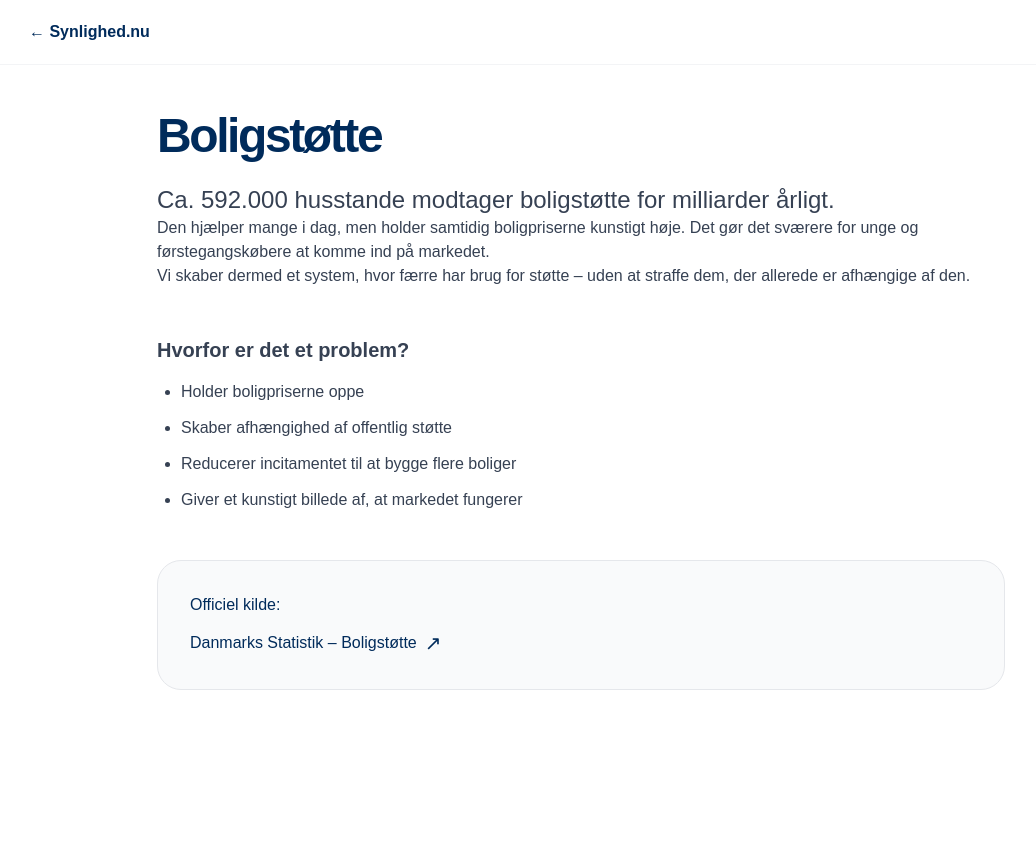
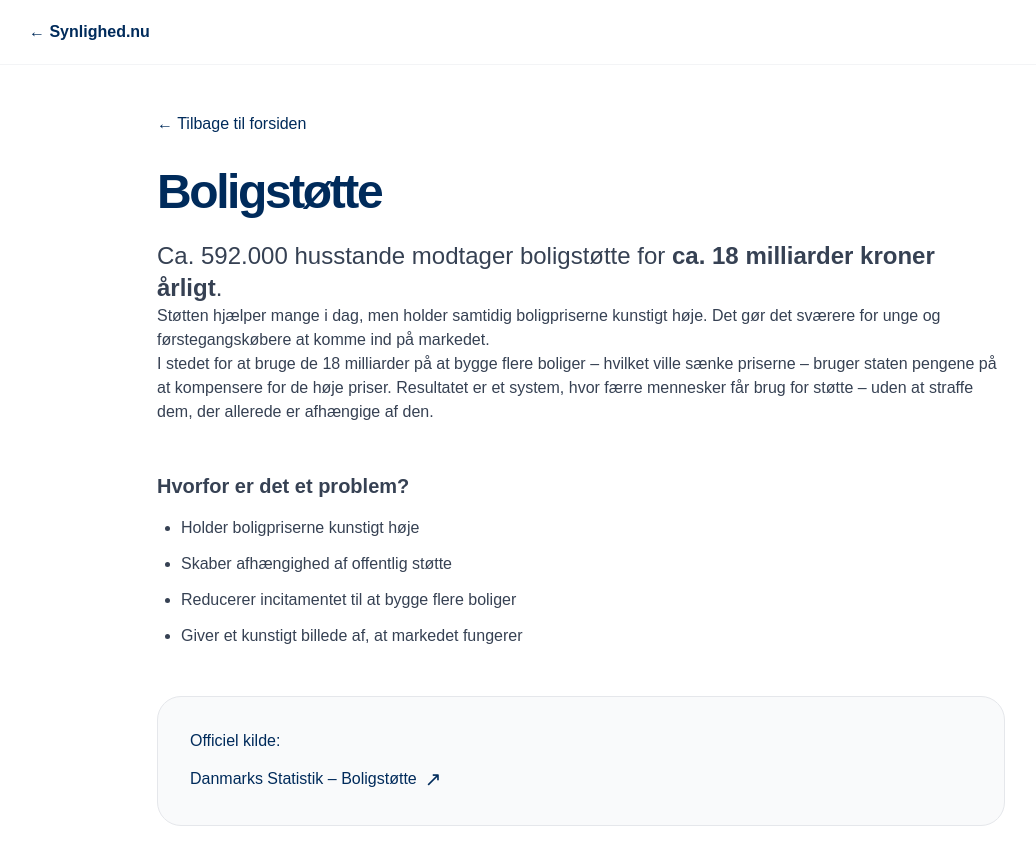
Before and after one commit to synlighed-nu/synlighed-nu-clean, a Next.js app: page /boligstotte in a window 1280 px wide. Shown: the top 864 px of the page, without its empty margins (59-1095 px from the left). Before the commit the page ends 800 px from the top, so only its background shows below. Built offline with nearby package versions, Linux system fonts and the light colour scheme.

Commit message:
Update page.tsx

```diff
--- a/app/boligstotte/page.tsx
+++ b/app/boligstotte/page.tsx
@@ -8,28 +8,35 @@ export default function BoligstottePage() {
 
       <div className="max-w-4xl mx-auto px-6 pt-28 pb-20">
 
-        {/* Tilbage-knap */}
+        <Link
+          href="/"
+          className="inline-flex items-center gap-2 text-[#002B5B] hover:text-[#001B3D] font-medium mb-8 group"
+        >
+          ← Tilbage til forsiden
+        </Link>
 
         <h1 className="text-5xl font-bold tracking-tighter mb-6">Boligstøtte</h1>
 
         <div className="prose prose-lg max-w-none text-gray-700">
           <p className="text-2xl font-medium">
-            Ca. 592.000 husstande modtager boligstøtte for milliarder årligt.
+            Ca. 592.000 husstande modtager boligstøtte for <strong>ca. 18 milliarder kroner årligt</strong>.
           </p>
 
           <p>
-            Den hjælper mange i dag, men holder samtidig boligpriserne kunstigt høje.
+            Støtten hjælper mange i dag, men holder samtidig boligpriserne kunstigt høje.
             Det gør det sværere for unge og førstegangskøbere at komme ind på markedet.
           </p>
 
           <p>
-            Vi skaber dermed et system, hvor færre har brug for støtte – uden at straffe dem,
+            I stedet for at bruge de 18 milliarder på at bygge flere boliger – hvilket ville sænke priserne –
+            bruger staten pengene på at kompensere for de høje priser.
+            Resultatet er et system, hvor færre mennesker får brug for støtte – uden at straffe dem,
             der allerede er afhængige af den.
           </p>
 
           <h3 className="text-xl font-semibold mt-12 mb-4">Hvorfor er det et problem?</h3>
           <ul className="list-disc pl-6 space-y-3">
-            <li>Holder boligpriserne oppe</li>
+            <li>Holder boligpriserne kunstigt høje</li>
             <li>Skaber afhængighed af offentlig støtte</li>
             <li>Reducerer incitamentet til at bygge flere boliger</li>
             <li>Giver et kunstigt billede af, at markedet fungerer</li>
```
